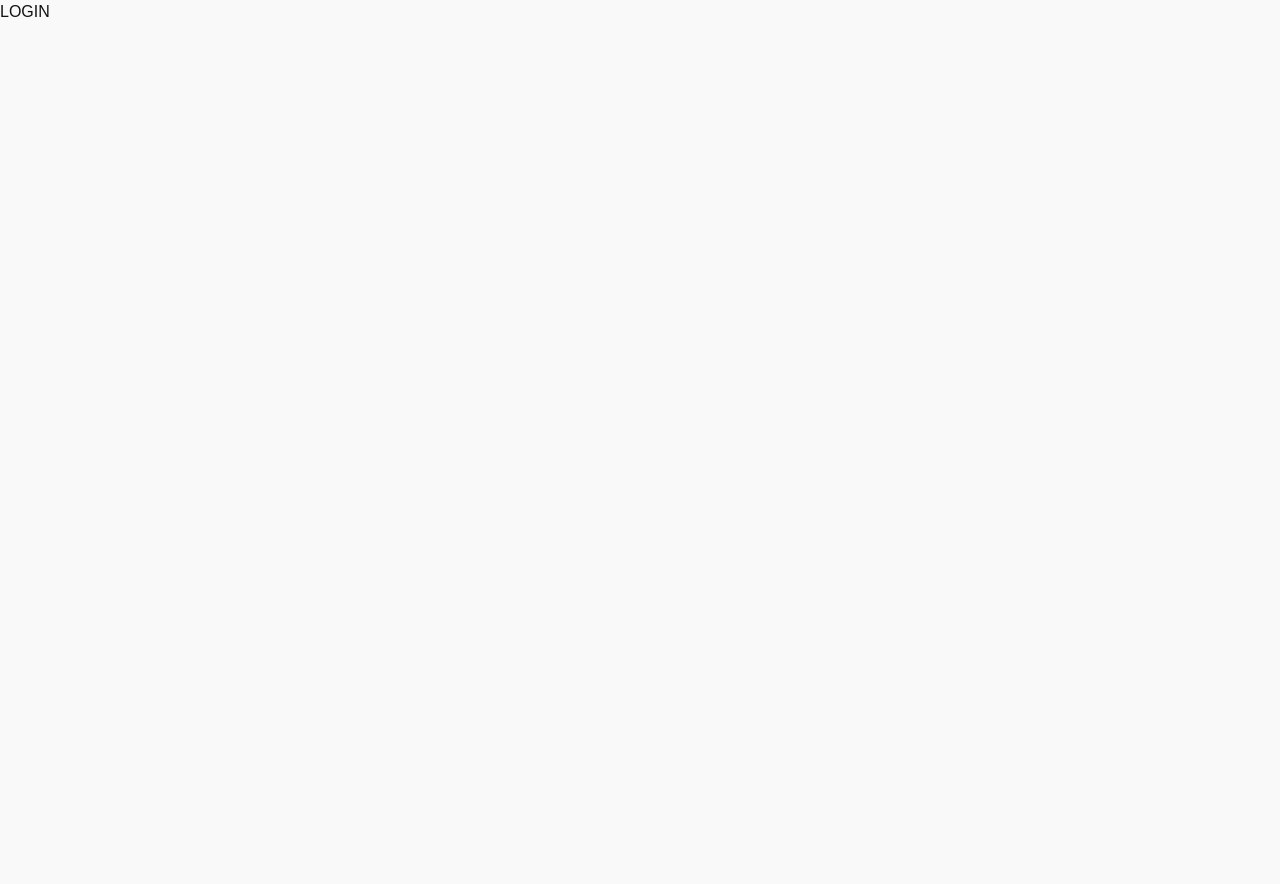
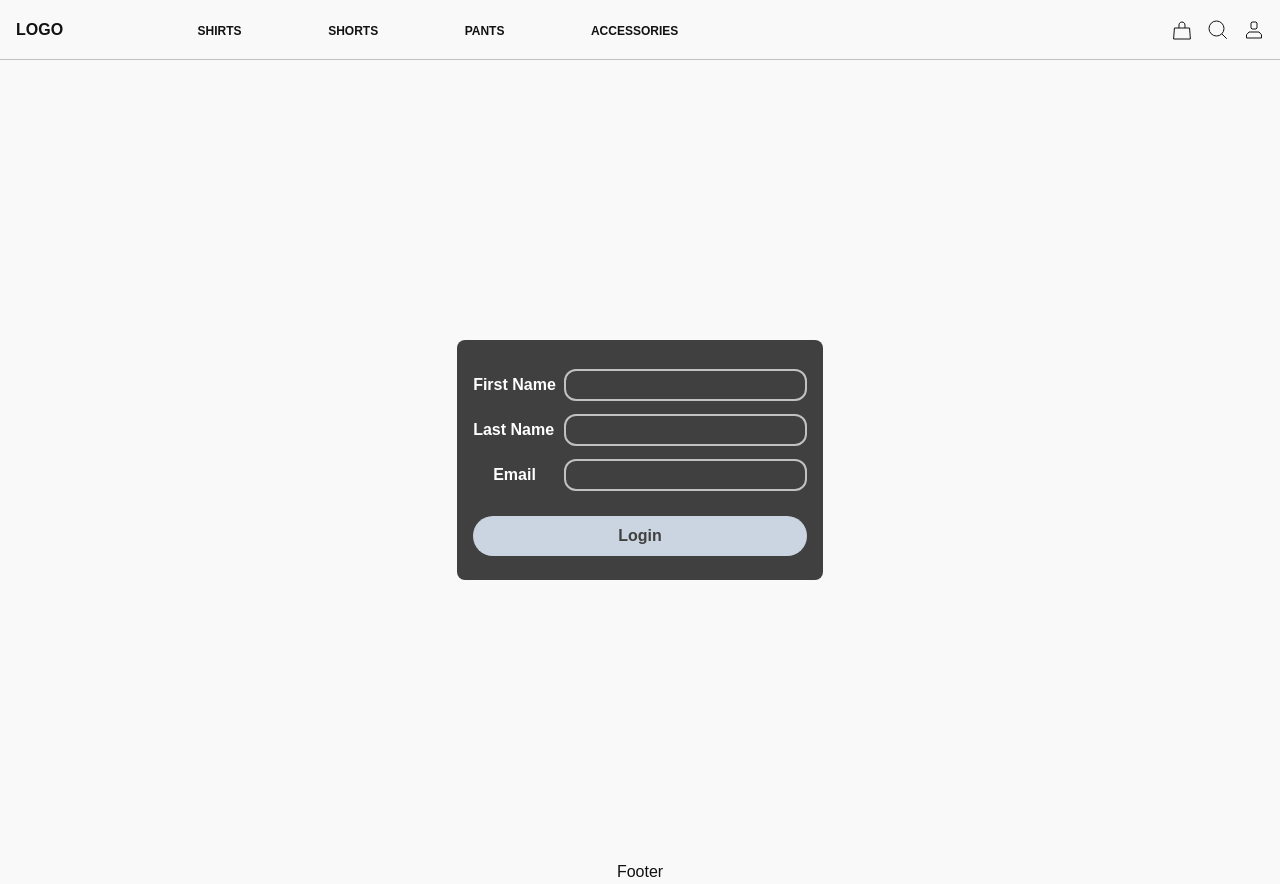
Before and after one commit to duncanmatt/ecomm_next, a Next.js app: page /Login in a window 1280 px wide. Before the commit the page ends 800 px from the top, so only its background shows below. Built offline with nearby package versions, Linux system fonts and the light colour scheme; no server answers.

Commit message:
login form

```diff
--- a/src/pages/Login.tsx
+++ b/src/pages/Login.tsx
@@ -1,7 +1,94 @@
-import React from 'react';
+import { useRouter } from 'next/router';
+import { useSession, signIn } from 'next-auth/react';
+import Layout from '@/components/Layout';
 
-const Login = () => {
-	return <div>LOGIN</div>;
+const Login = ({}) => {
+	const { data: session } = useSession();
+	const router = useRouter();
+	const activeUser = session?.user;
+
+	if (activeUser) {
+		router.push('/Profile');
+	}
+
+	const handleSubmit = async (e: React.FormEvent<HTMLFormElement>) => {
+		e.preventDefault();
+		const formData = new FormData(e.currentTarget);
+		const email = formData.get('email');
+
+		if (email) {
+			signIn('email', { email });
+		}
+	};
+
+	return (
+		<Layout>
+			<div className='h-full'>
+				<div className='flex h-full'>
+					<div className='m-auto'>
+						<div className='flex bg-neutral-700 rounded-lg'>
+							<form
+								className='p-4 lg:min-h-[15em] justify-between flex flex-1 gap-3 flex-col '
+								onSubmit={handleSubmit}
+								method='post'
+								action='/api/auth/signin'>
+								<div className='flex flex-col flex-1 justify-evenly'>
+									<span className='flex flex-row gap-2 items-center h-8'>
+										<label
+											className='text-white font-semibold basis-30'
+											htmlFor='first_name'>
+											First Name
+										</label>
+										<input
+											className='rounded-xl border-2 bg-inherit border-g flex flex-1 h-full text-white px-4'
+											type='text'
+											id='first_name'
+											name='first_name'
+										/>
+									</span>
+									<span className='flex flex-row  gap-2 items-center h-8'>
+										<label
+											className='text-white font-semibold basis-30'
+											htmlFor='last_name'>
+											Last Name
+										</label>
+										<input
+											className='rounded-xl border-2 bg-inherit border-g flex flex-1 h-full text-white px-4'
+											type='text'
+											id='last_name'
+											name='last_name'
+										/>
+									</span>
+									<span className='flex flex-row gap-2 items-center h-8'>
+										<label
+											className='text-white text-center font-semibold basis-30'
+											htmlFor='email'>
+											Email
+										</label>
+										<input
+											className='rounded-xl border-2 bg-inherit border-g flex flex-1 h-full flex-0 text-white px-4'
+											type='email'
+											id='email'
+											name='email'
+										/>
+									</span>
+								</div>
+								<div>
+									<span className='flex mb-2 h-10'>
+										<input
+											className='border-2 border-transparent text-neutral-700 font-bold bg-slate-300 hover:bg-slate-400 rounded-reg flex-1'
+											type='submit'
+											value='Login'
+										/>
+									</span>
+								</div>
+							</form>
+						</div>
+					</div>
+				</div>
+			</div>
+		</Layout>
+	);
 };
 
 export default Login;
--- a/tailwind.config.js
+++ b/tailwind.config.js
@@ -6,12 +6,12 @@ module.exports = {
     './src/app/**/*.{js,ts,jsx,tsx,mdx}',
   ],
   theme: {
-    colors: {
-      'g': '#c1c1c1',
-      'success': '#389466',
-      'warning': '#e4300c',
-    },
     extend: {
+      colors: {
+        'g': '#c1c1c1',
+        'success': '#389466',
+        'warning': '#e4300c',
+      },
       height: {
         '60': '60px',
       },
@@ -32,6 +32,9 @@ module.exports = {
         '2rem':'2rem',
         '3rem': '3rem',
       },
+      borderRadius: {
+        'reg': '1.25rem'
+      }
     },
   },
   plugins: [],
```
